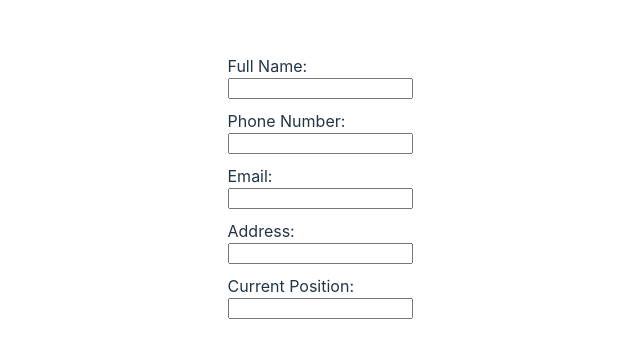
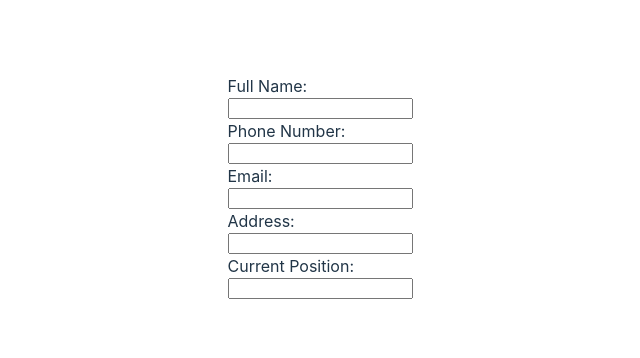
Before and after one commit to muhd09afiq/cv-app, a React (Vite) app: page / in a window 1280 px wide. Shown: the part 214-572 px from the top of the page, without its empty margins (320-960 px from the left). Built offline with nearby package versions, Linux system fonts and the light colour scheme.

Commit message:
remove component from form

```diff
--- a/src/components/personal.jsx
+++ b/src/components/personal.jsx
@@ -43,14 +43,12 @@ export default function PersonalDetails() {
 
   return (
     <>
-      <form action="">
       {details.map((item, index) => (
         <label key={index}>
           {item.label}
           <input value={item.value} onChange={item.onChange} />
         </label>
       ))}
-      </form>
     </>
   );
 }
```
Lines whose indentation alone changed are shown as unchanged.
